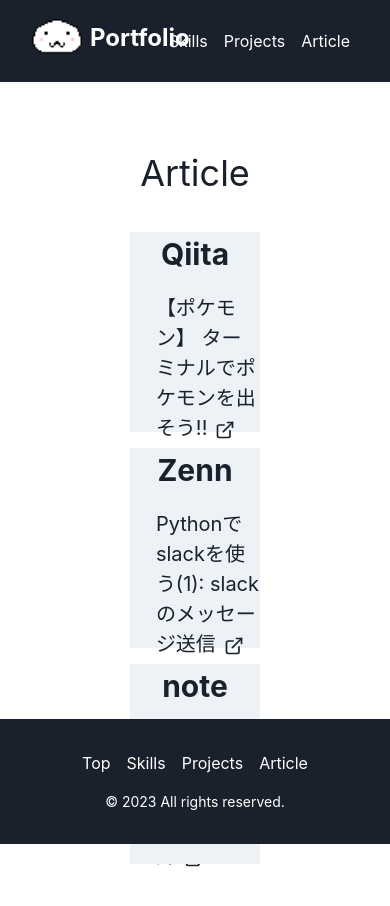
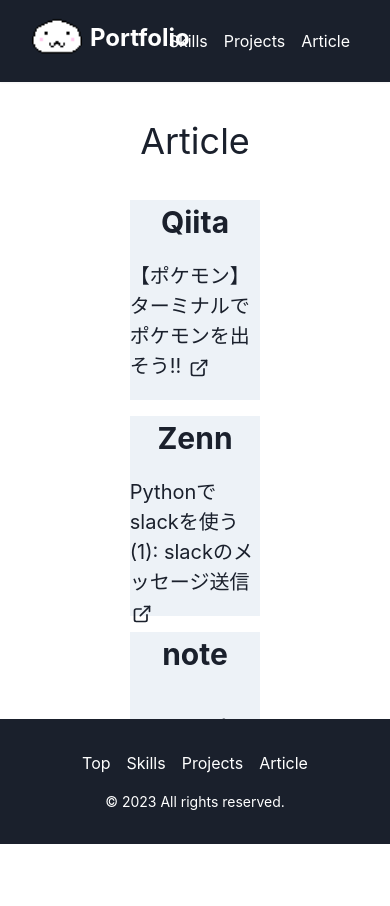
Before and after one commit to sergicalsix/Portfolio, a Next.js app: page /article in a window 390 px wide. Shown: the top 906 px of the page. After the commit the page ends 864 px from the top, so only its background shows below. Built offline with nearby package versions, Linux system fonts and the light colour scheme.

Commit message:
[add] vercel app responsive pc

```diff
--- a/src/components/Article.js
+++ b/src/components/Article.js
@@ -8,7 +8,7 @@
 
 const Article = () => {
   return (
-    <Box py={16} px={8} bg="white" >
+    <Box py={8} px={8} bg="white" >
       <Text fontSize="4xl" textAlign="center" mb={4} >Article</Text>
       <Flex direction="column" mt={8} ml="30%" mr="30%">
             <Box bg="gray.100" w="100%" h="200px"  _hover={{ bg: "green.100", }}>
@@ -18,18 +18,22 @@
                 {/* <Center> <Text fontSize="xl" mt={2} >機械学習や論文読み、ツールの紹介など幅広く記事にしています。</Text></Center> */}
                 <List spacing={3} justifyContent="flex-start">
                     <Link href="https://qiita.com/sergicalsix/items/c676d95e8fa542c6cbba" isExternal>
-                        <ListItem fontSize="xl" mt={4}  ml="20%">
+                        <Center>
+                        <ListItem fontSize="xl" mt={4}>
 
                             <Text>【ポケモン】 ターミナルでポケモンを出そう!! <ExternalLinkIcon mx='2px' /></Text>
 
                         </ListItem>
+                        </Center>
                     </Link>
                     <Link href="https://qiita.com/sergicalsix/items/ffe7062b5c88ab5bd84e" isExternal>
-                        <ListItem fontSize="xl" mt={8}  ml="20%" >
+                        <Center>
+                        <ListItem fontSize="xl" mt={8} >
 
                             <Text> 理系大学院生必見！お手軽効率化ツールのすすめ <ExternalLinkIcon mx='2px' /></Text>
 
                         </ListItem>
+                        </Center>
                     </Link>
                 </List>
             </Box>
@@ -41,17 +45,21 @@
                 {/* <Center> <Text fontSize="xl" mt={2} >プログラミングのテクニックなどを記事にしています。</Text></Center> */}
                 <List spacing={3} justifyContent="flex-start">
                     <Link href="https://zenn.dev/sergicalsix/articles/f7ad91d1d7cd04" isExternal>
-                        <ListItem fontSize="xl" mt={4}  ml="20%">
+                        <Center>
+                        <ListItem fontSize="xl" mt={4}>
 
                             <Text> Pythonでslackを使う(1): slackのメッセージ送信 <ExternalLinkIcon mx='2px' /></Text>
 
                         </ListItem>
+                        </Center>
                     </Link>
                     <Link href="https://zenn.dev/sergicalsix/articles/d9357dac6e0059" isExternal>
-                        <ListItem fontSize="xl" mt={8}  ml="20%" >
+                        <Center>
+                        <ListItem fontSize="xl" mt={8} >
                             <Text> Pythonでclassを使う: 設計編(2) 汎用親クラスの設計 <ExternalLinkIcon mx='2px' /></Text>
 
                         </ListItem>
+                        </Center>
                     </Link>
                 </List>
             </Box>
--- a/src/components/Project.js
+++ b/src/components/Project.js
@@ -14,8 +14,8 @@
 
 const Project = () => {
   return (
-    <Box px="30%" py={12}>
-      <Text fontSize="4xl" textAlign="center" mb={8} mt={4}>Projects</Text>
+    <Box px="30%" py={8}>
+      <Text fontSize="4xl" textAlign="center" mb={8}>Projects</Text>
       <Accordion allowToggle>
         <AccordionItem py={4}>
             <h2>
--- a/src/components/Skill.js
+++ b/src/components/Skill.js
@@ -6,7 +6,7 @@
 const Skill = () => {
   return (
     <>
-      <Text fontSize="4xl" textAlign="center" mb={16} mt={16}>Skills</Text>
+      <Text fontSize="4xl" textAlign="center" mb={12} mt={8}>Skills</Text>
 
 
       <HStack spacing="3">
```
